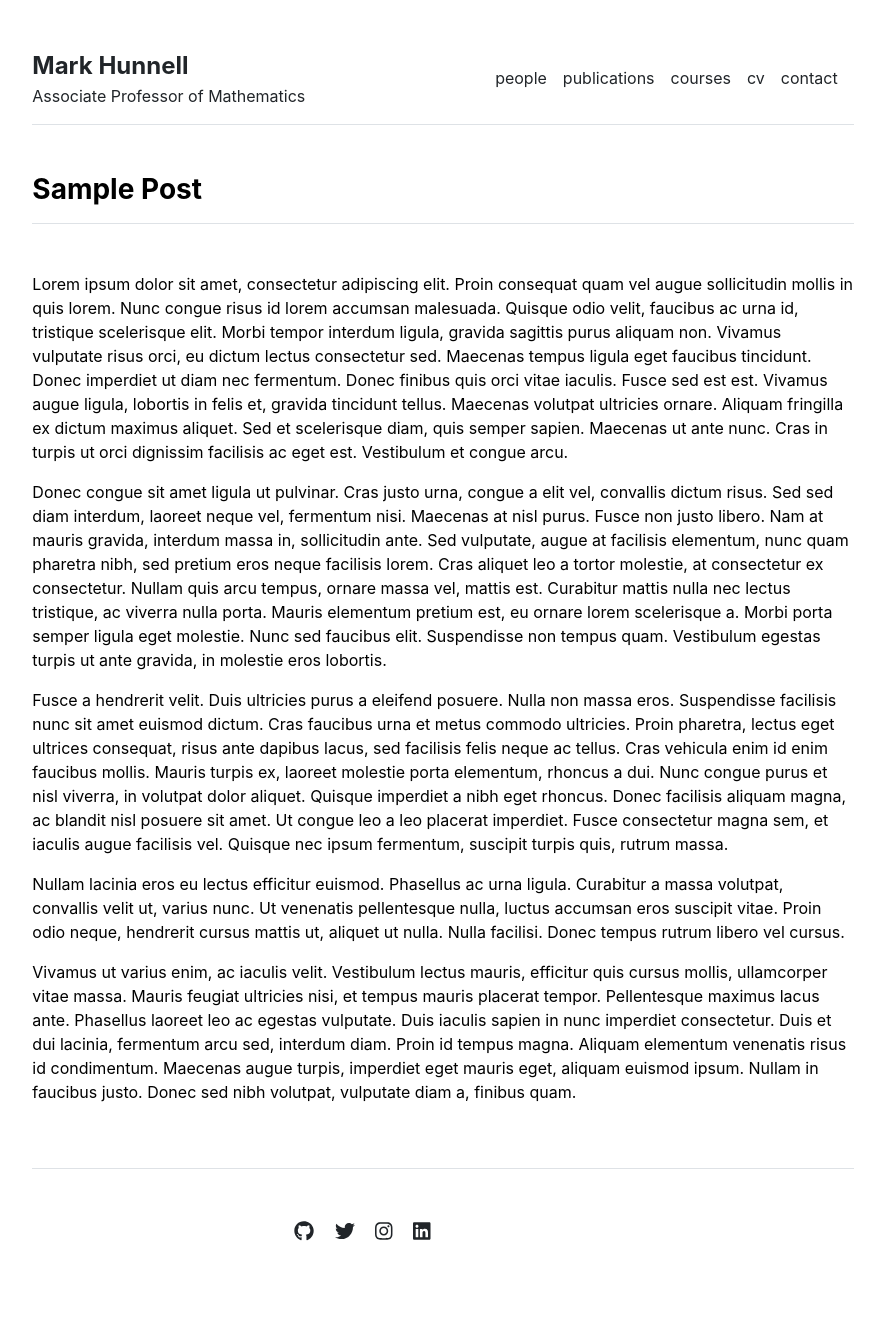
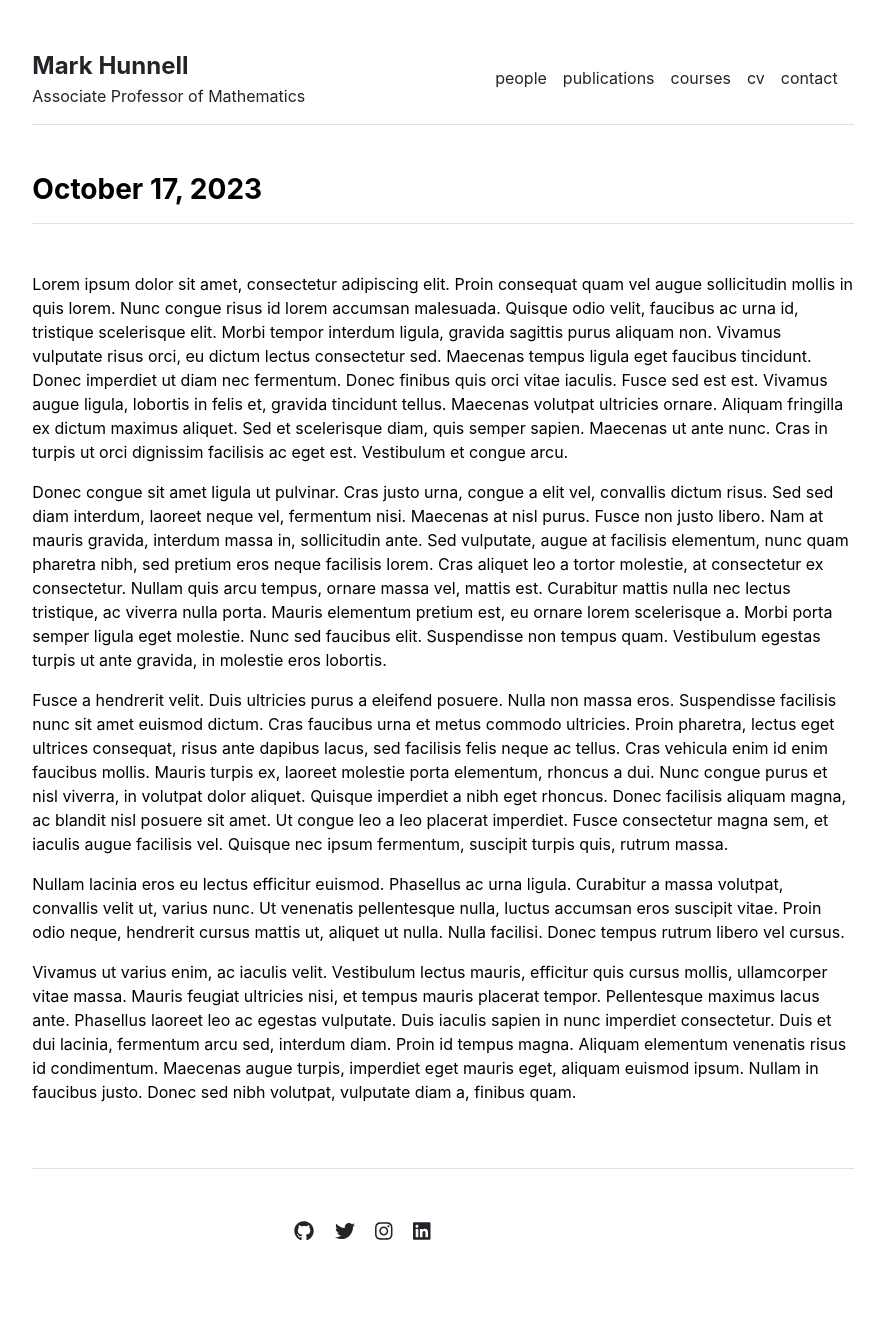
Before and after one commit to hunnellm/hunnellm.github.io, a Jekyll site: the page built from _posts/2020-01-01-sample-post.md, in a window 1280 px wide. Shown: the whole page, without its empty margins (197-1080 px from the left). Built offline with Jekyll 4.4.1, drawn with Linux system fonts in a browser that asks for light colours.

Commit message:
Update 2020-01-01-sample-post.md

```diff
--- a/_posts/2020-01-01-sample-post.md
+++ b/_posts/2020-01-01-sample-post.md
@@ -1,6 +1,6 @@
 ---
 layout: post
-title: "Sample Post"
+title: "October 17, 2023"
 ---
 
 Lorem ipsum dolor sit amet, consectetur adipiscing elit. Proin consequat quam vel augue sollicitudin mollis in quis lorem. Nunc congue risus id lorem accumsan malesuada. Quisque odio velit, faucibus ac urna id, tristique scelerisque elit. Morbi tempor interdum ligula, gravida sagittis purus aliquam non. Vivamus vulputate risus orci, eu dictum lectus consectetur sed. Maecenas tempus ligula eget faucibus tincidunt. Donec imperdiet ut diam nec fermentum. Donec finibus quis orci vitae iaculis. Fusce sed est est. Vivamus augue ligula, lobortis in felis et, gravida tincidunt tellus. Maecenas volutpat ultricies ornare. Aliquam fringilla ex dictum maximus aliquet. Sed et scelerisque diam, quis semper sapien. Maecenas ut ante nunc. Cras in turpis ut orci dignissim facilisis ac eget est. Vestibulum et congue arcu.
```
